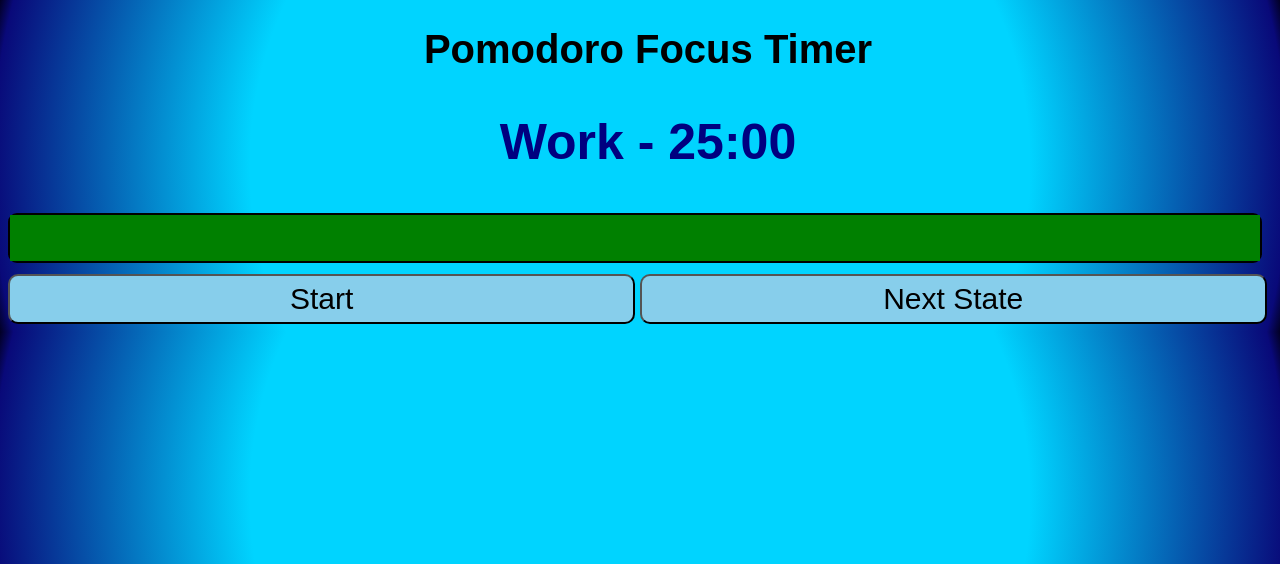
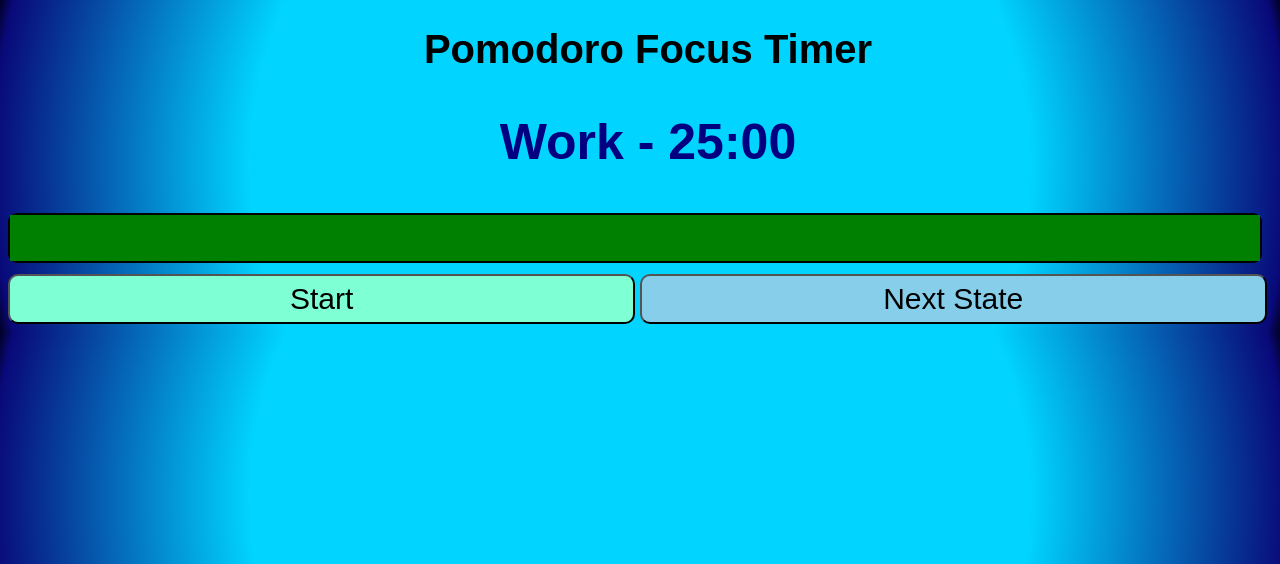
Before and after one commit to RM220507/PomodoroFocusTimer, a PHP site: page / in a window 1280 px wide, with the pointer over the restyled element. Shown: the top 564 px of the page. Run offline with PHP 8.4, Linux system fonts and the light colour scheme.

Commit message:
Button hover

```diff
--- a/styles.css
+++ b/styles.css
@@ -32,3 +32,7 @@ button {
     margin-top: 10px;
     border-radius: 10px;
 }
+
+button:hover {
+    background-color: aquamarine;
+}
```
